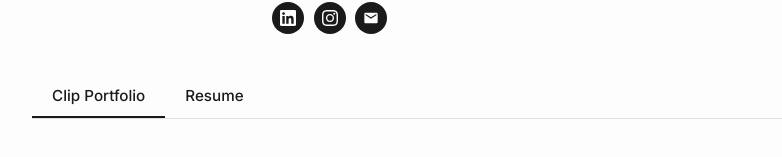
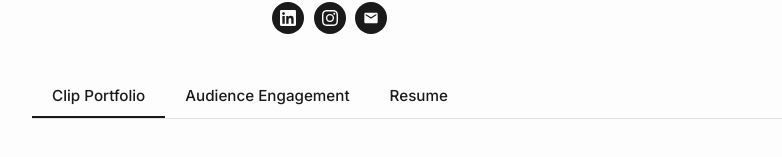
Before and after one commit to GriffinMichalak/kb-website, a React (Vite) app: page / in a window 1280 px wide. Shown: the part 346-503 px from the top of the page, without its empty margins (160-942 px from the left). Built offline with nearby package versions, Linux system fonts and the light colour scheme; no server answers.

Commit message:
Add Audience Engagement tab

```diff
--- a/src/App.tsx
+++ b/src/App.tsx
@@ -5,6 +5,7 @@ import { PortfolioTab } from './Tabs/PortfolioTab';
 import { ResumeTab } from './Tabs/ResumeTab';
 import { Header } from './Components/Header';
 import { PhotosTab } from './Tabs/PhotosTab';
+import { AudienceEngagementTab } from './Tabs/AudienceEngagementTab';
 // import { SocialStrategyTab } from './Tabs/SocialStrategyTab';
 
 const FF_PHOTOS_TAB: boolean = false;
@@ -26,7 +27,7 @@ function App() {
     Boolean
   );
   const [activeTab, setActiveTab] = useState('Clip Portfolio');
-  const tabNames = ['Clip Portfolio', 'Resume'];
+  const tabNames = ['Clip Portfolio', 'Audience Engagement', 'Resume'];
 
   if (FF_PHOTOS_TAB) {
     tabNames.push('Photos');
@@ -94,6 +95,7 @@ function App() {
           ) : null}
           {activeTab == 'Resume' ? <ResumeTab /> : null}
           {activeTab == 'Photos' && FF_PHOTOS_TAB ? <PhotosTab /> : null}
+          {activeTab == 'Audience Engagement' ? <AudienceEngagementTab /> : null}
           {/* {activeTab == 'Social Strategy' ? <SocialStrategyTab /> : null} */}
         </div>
       </section>
--- /dev/null
+++ b/src/Tabs/AudienceEngagementTab.tsx
@@ -0,0 +1,3 @@
+export const AudienceEngagementTab = () => {
+  return <div>Audience Engagement</div>;
+};
```
